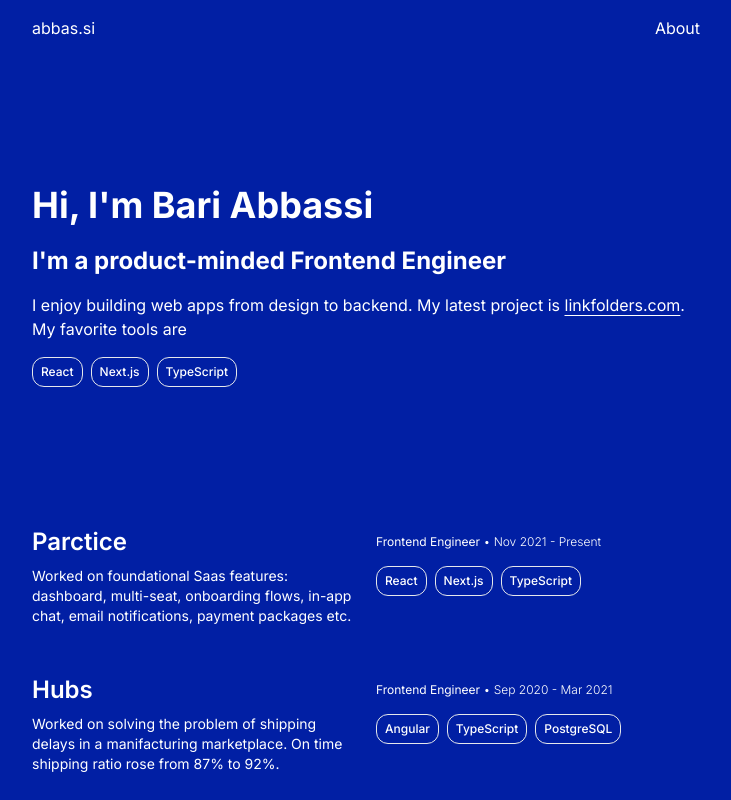
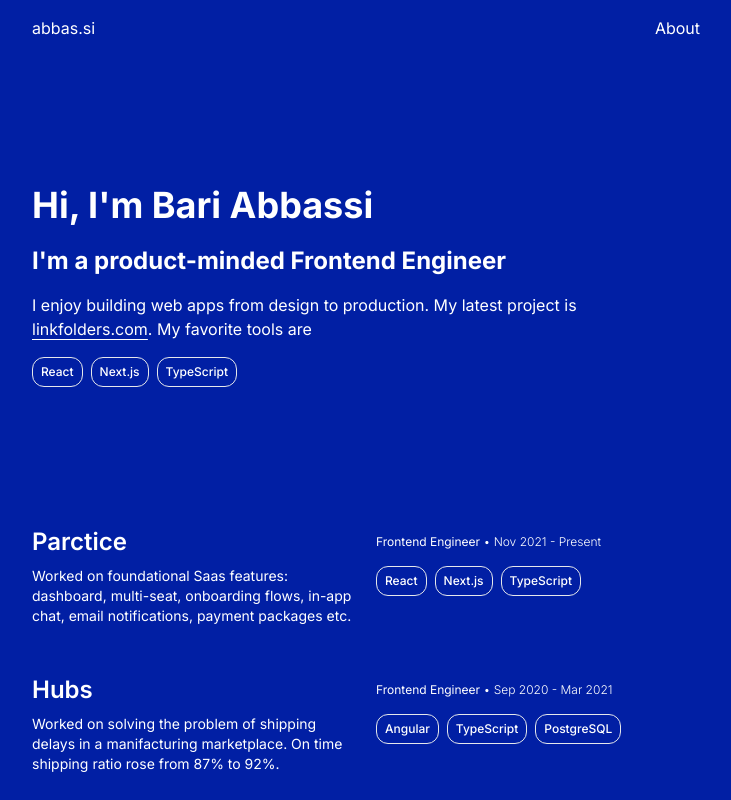
Before and after one commit to byabari/byabari, a Next.js app: page / in a window 1280 px wide. Shown: the top 800 px of the page, without its empty margins (274-1005 px from the left). Built offline with nearby package versions, Linux system fonts and the light colour scheme.

Commit message:
update page.js ba

```diff
--- a/app/page.js
+++ b/app/page.js
@@ -11,7 +11,8 @@ export default function HomePage() {
           I'm a product-minded Frontend Engineer
         </h2>
         <p className="mb-4">
-          I enjoy building web apps from design to backend. My latest project is{" "}
+          I enjoy building web apps from design to production. My latest project
+          is{" "}
           <a
             className="underline underline-offset-4"
             href="https://linkfolders.com"
```
